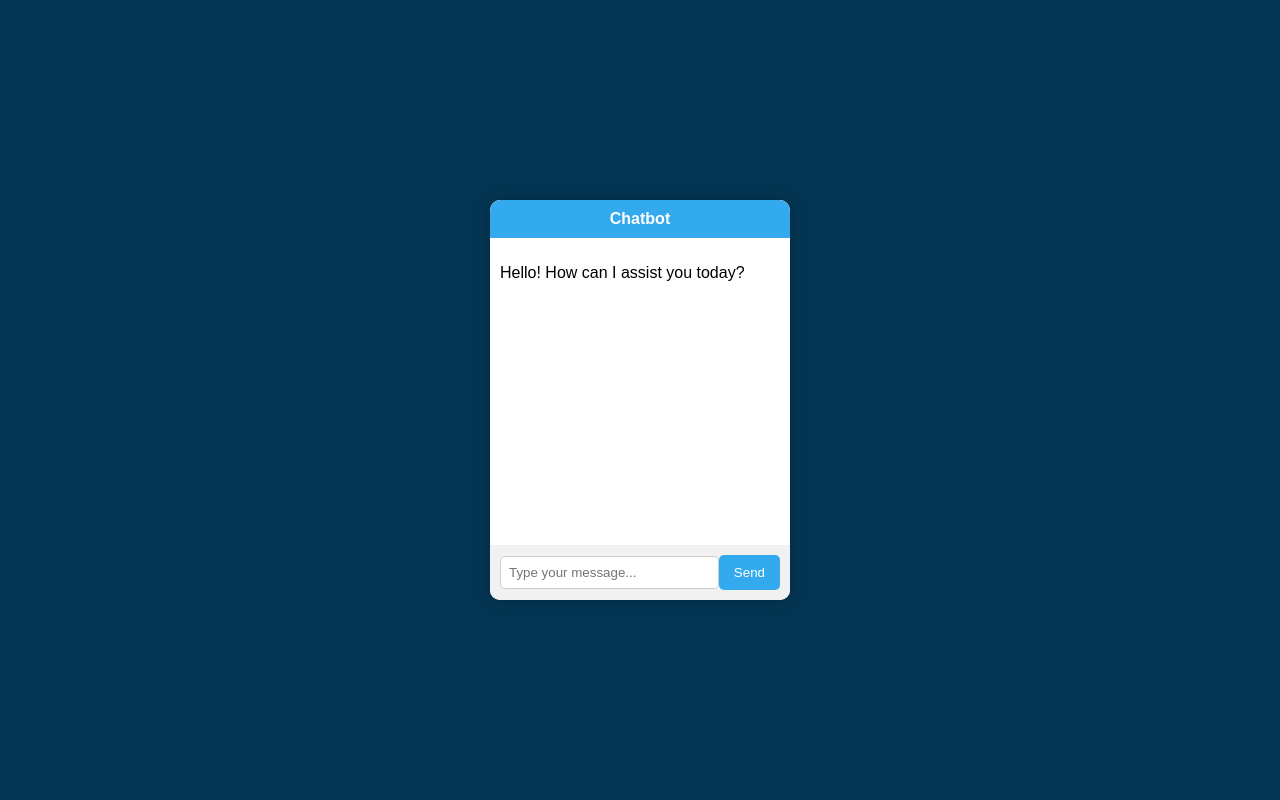
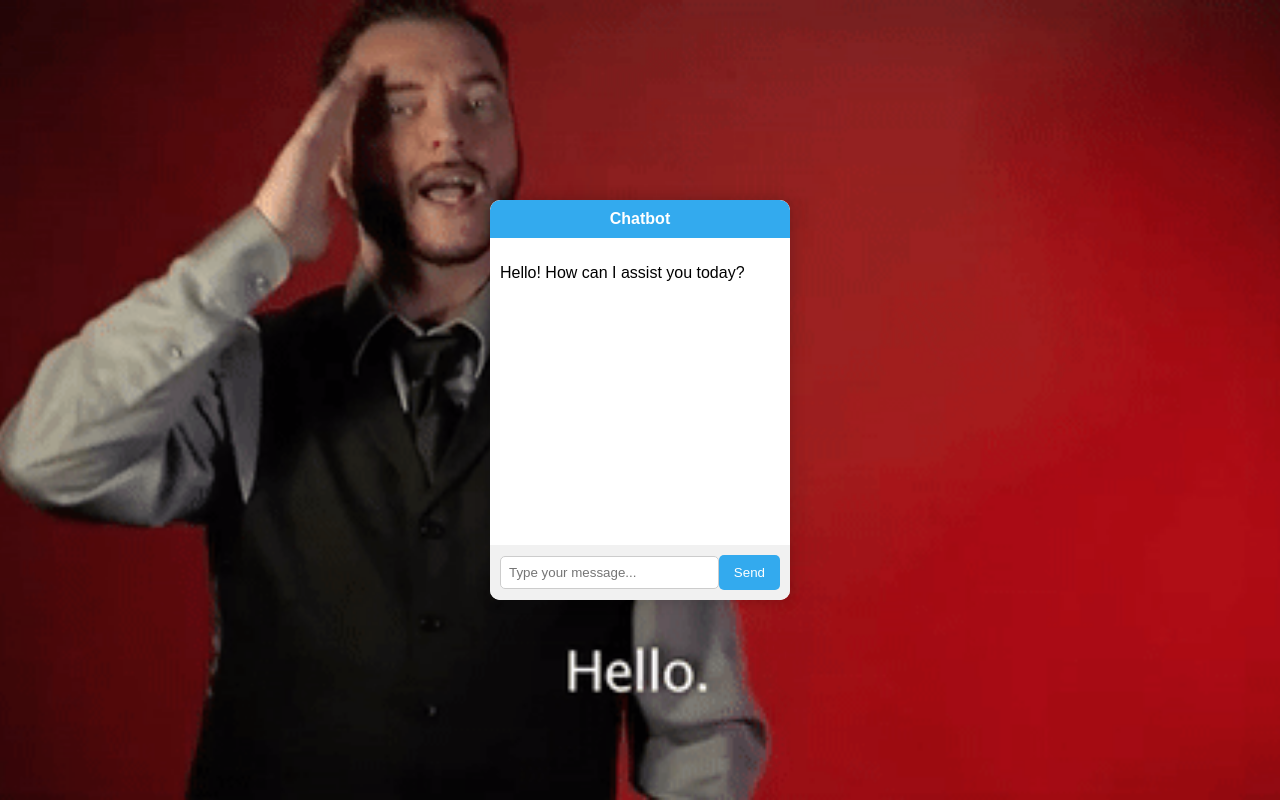
Before and after one commit to karimeli/chatbot, a plain HTML site: page index.html in a window 1280 px wide. Drawn offline with Linux system fonts and the light colour scheme.

Commit message:
style css actualizado

```diff
--- a/css/style.css
+++ b/css/style.css
@@ -8,6 +8,9 @@
 
 body {
   background-color: var(--color5);
+  background-image: url('/src/hello.gif'); /* Añade aquí la URL del gif */
+  background-size: cover; /* Asegura que el gif cubra todo el fondo */
+  background-position: center; /* Centra el gif */
   color: black;
   font-family: 'Arial', sans-serif;
   margin: 0;
```
Also changed, not shown: src/hello.gif (added).
